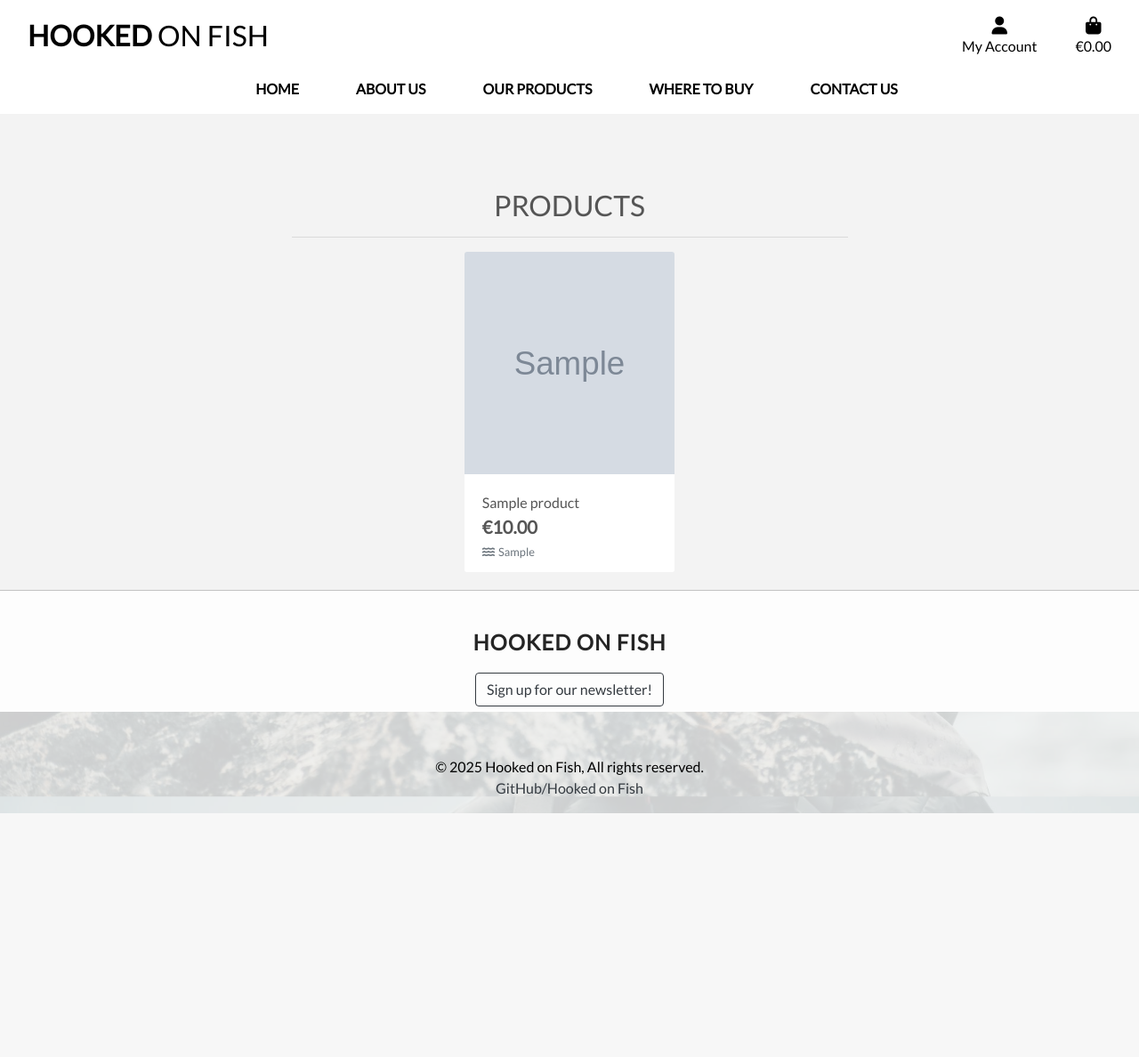
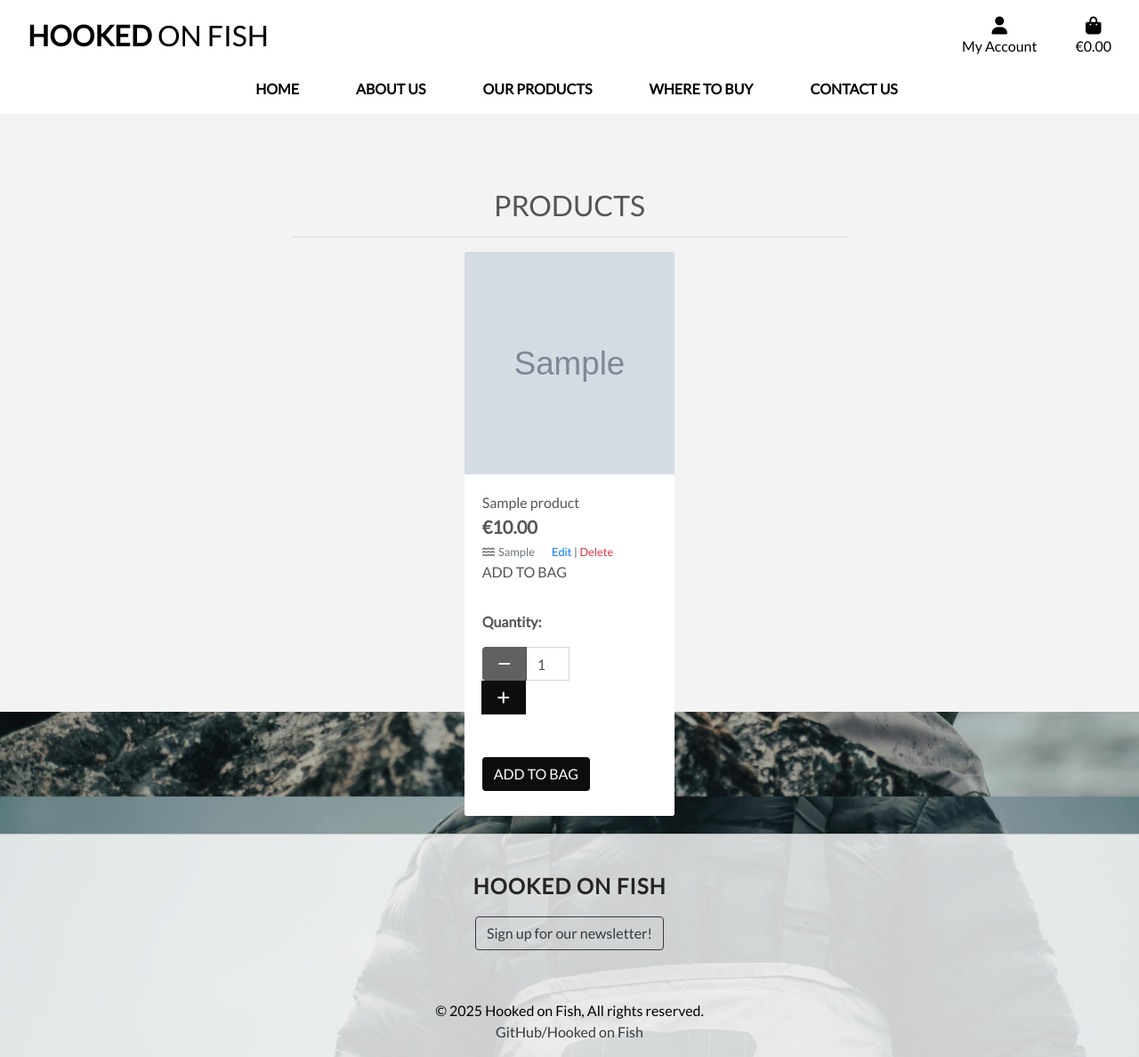
Before and after one commit to LemmenAid/hooked-on-fish, a Django app: page /products/ in a window 1280 px wide. Shown: the whole page at 89% size. Before the commit the page ends 914 px from the top, so only its background shows below. Run offline with Django 3.2, Linux system fonts and the light colour scheme; a user stored in the database is signed in; tables that the repository leaves empty hold one stand-in row (values such as "Sample post"); grey boxes marked "Sample" are stand-in pictures; some libraries are stand-ins or nearby versions.

Commit message:
Added delete product view and buttons

```diff
--- a/hooked_on_fish/settings.py
+++ b/hooked_on_fish/settings.py
@@ -31,7 +31,7 @@ BASE_DIR = Path(__file__).resolve().parent.parent
 SECRET_KEY = os.environ.get("SECRET_KEY")
 
 # SECURITY WARNING: don't run with debug turned on in production!
-DEBUG = True
+DEBUG = False
 
 ALLOWED_HOSTS = ['127.0.0.1',
                  'localhost',
--- a/products/admin.py
+++ b/products/admin.py
@@ -8,7 +8,6 @@ class ProductAdmin(admin.ModelAdmin):
         'name',
         'sku',
         'price',
-        'rating',
         'image',
     )
 
--- a/products/models.py
+++ b/products/models.py
@@ -7,7 +7,6 @@ class Product(models.Model):
     description = models.TextField()
     caught_in_these_waters = models.CharField(max_length=254, default="Derryinver Bay")
     price = models.DecimalField(max_digits=6, decimal_places=2)
-    rating = models.DecimalField(max_digits=6, decimal_places=2, null=True, blank=True)
     image_url = models.URLField(max_length=1024, null=True, blank=True)
     image = models.ImageField(null=True, blank=True)
 
--- a/products/templates/products/product_detail.html
+++ b/products/templates/products/product_detail.html
@@ -34,6 +34,12 @@
                         <small class="text-muted"><i class="fas fa-water mr-1"></i>{{ product.caught_in_these_waters }}</small>
                     {% else %}
                         <small class="text-muted">Connemara</small>
+                    {% endif %}
+                    {% if request.user.is_superuser %}
+                        <small class="ml-3">
+                            <a href="{% url 'edit_product' product.id %}">Edit</a> |
+                            <a class="text-danger" href="{% url 'delete_product' product.id %}">Delete</a>
+                        </small>
                     {% endif %}
                     <p class="mt-3">{{ product.description }}</p>
 
--- a/products/templates/products/products.html
+++ b/products/templates/products/products.html
@@ -46,6 +46,51 @@
                                             {% else %}
                                                 <small class="text-muted">Connemara</small>
                                             {% endif %}
+                                            {% if request.user.is_superuser %}
+                                                <small class="ml-3">
+                                                    <a href="{% url 'edit_product' product.id %}">Edit</a> |
+                                                    <a class="text-danger" href="{% url 'delete_product' product.id %}">Delete</a>
+                                                </small>
+                                            {% endif %}
+
+                                            <!-- add to bag form -->
+                                             <p>ADD TO BAG</p>
+                                            <form class="form" action="{% url 'add_to_bag' product.id %}" method="POST">
+                                                {% csrf_token %}
+                                                <div class="form-row">
+                                                    <div class="col-12">
+                                                        <p class="mt-3"><strong>Quantity:</strong></p>
+                                                        <div class="form-group w-50">
+                                                            <div class="input-group">
+                                                                <div class="input-group-prepend">
+                                                                    <button class="decrement-qty btn btn-black rounded-5"
+                                                                        data-item_id="{{ product.id }}" id="decrement-qty_{{ product.id }}">
+                                                                        <span class="icon">
+                                                                            <i class="fas fa-minus"></i>
+                                                                        </span>
+                                                                    </button>
+                                                                </div>
+                                                                <input class="form-control qty_input" type="number"
+                                                                    name="quantity" value="1" min="1" max="40"
+                                                                    data-item_id="{{ product.id }}"
+                                                                    id="id_qty_{{ product.id }}">
+                                                                <div class="input-group-append">
+                                                                    <button class="increment-qty btn btn-black rounded-5"
+                                                                        data-item_id="{{ product.id }}" id="increment-qty_{{ product.id }}">
+                                                                        <span class="icon">
+                                                                            <i class="fas fa-plus"></i>
+                                                                        </span>
+                                                                    </button>
+                                                                </div>
+                                                                <div>
+                                                                    <input type="submit" class="btn btn-black rounded-5 text-uppercase mt-5" value="Add to Bag">
+                                                                    <input type="hidden" name="redirect_url" value="{{ request.path }}">
+                                                                </div>
+                                                            </div>
+                                                        </div>
+                                                    </div>
+                                                </div>
+                                            </form>
                                         </div>
                                     </div>
                                 </div>
@@ -77,3 +122,8 @@
         </div>
     </div>
 {% endblock %}
+
+{% block postloadjs %}
+{{ block.super }}
+{% include 'products/includes/quantity_input_script.html' %}
+{% endblock %}
--- a/products/urls.py
+++ b/products/urls.py
@@ -6,4 +6,5 @@ urlpatterns = [
     path('<int:product_id>/', views.product_detail, name='product_detail'),
     path('add/', views.add_product, name='add_product'),
     path('edit/<int:product_id>/', views.edit_product, name='edit_product'),
+    path('delete/<int:product_id>/', views.delete_product, name='delete_product'),
 ]
--- a/products/views.py
+++ b/products/views.py
@@ -39,9 +39,9 @@ def add_product(request):
     if request.method == 'POST':
         form = ProductForm(request.POST, request.FILES)
         if form.is_valid():
-            form.save()
+            product = form.save()
             messages.success(request, 'Successfully added product!')
-            return redirect(reverse('add_product'))
+            return redirect(reverse('product_detail', args=[product.id]))
         else:
             messages.error(request, 'Failed to add product. Please ensure the form is valid.')
     else:
@@ -77,3 +77,11 @@ def edit_product(request, product_id):
     }
 
     return render(request, template, context)
+
+
+def delete_product(request, product_id):
+    """ Delete a product from the store """
+    product = get_object_or_404(Product, pk=product_id)
+    product.delete()
+    messages.success(request, 'Product deleted!')
+    return redirect(reverse('products'))
```
